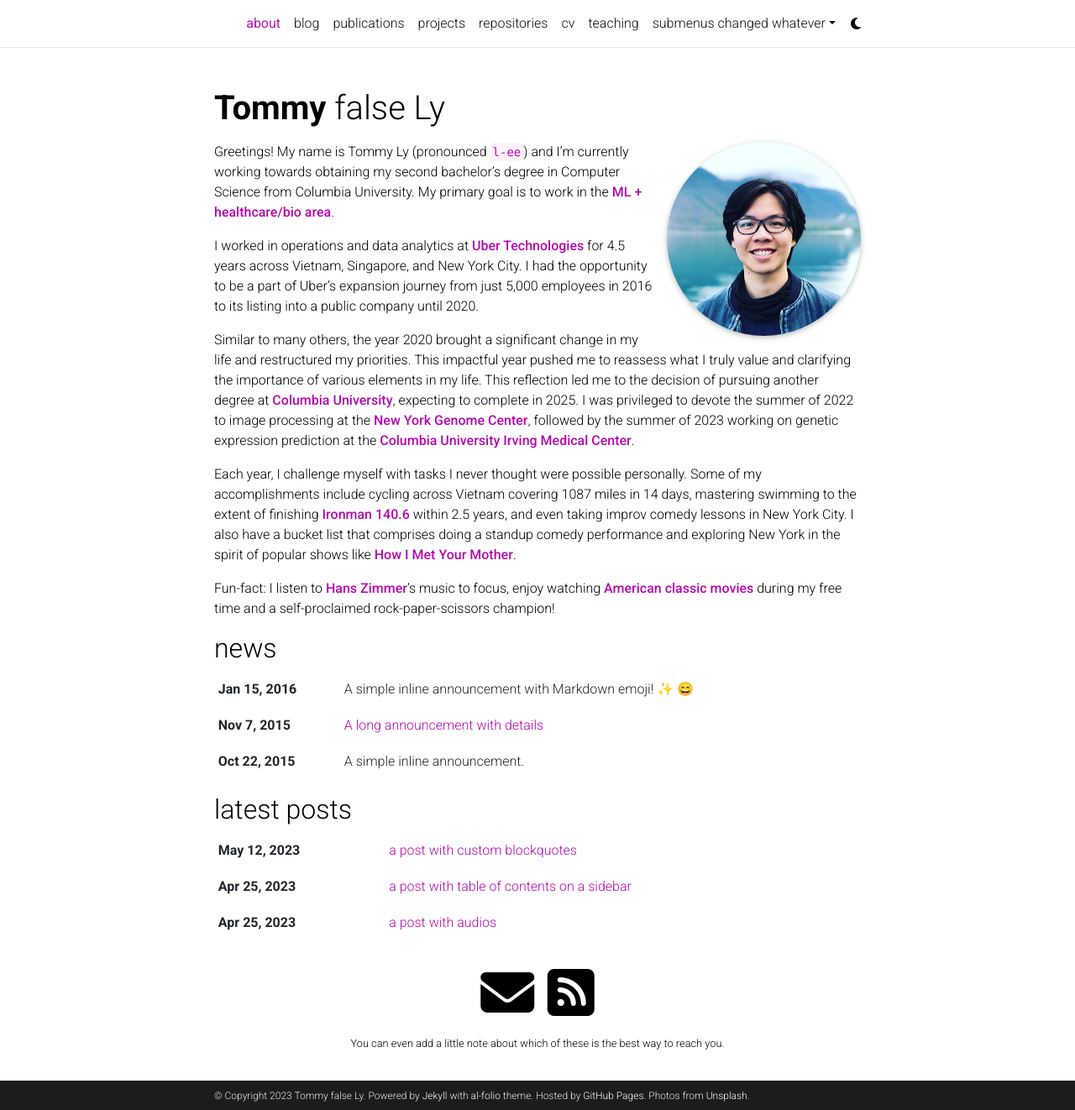
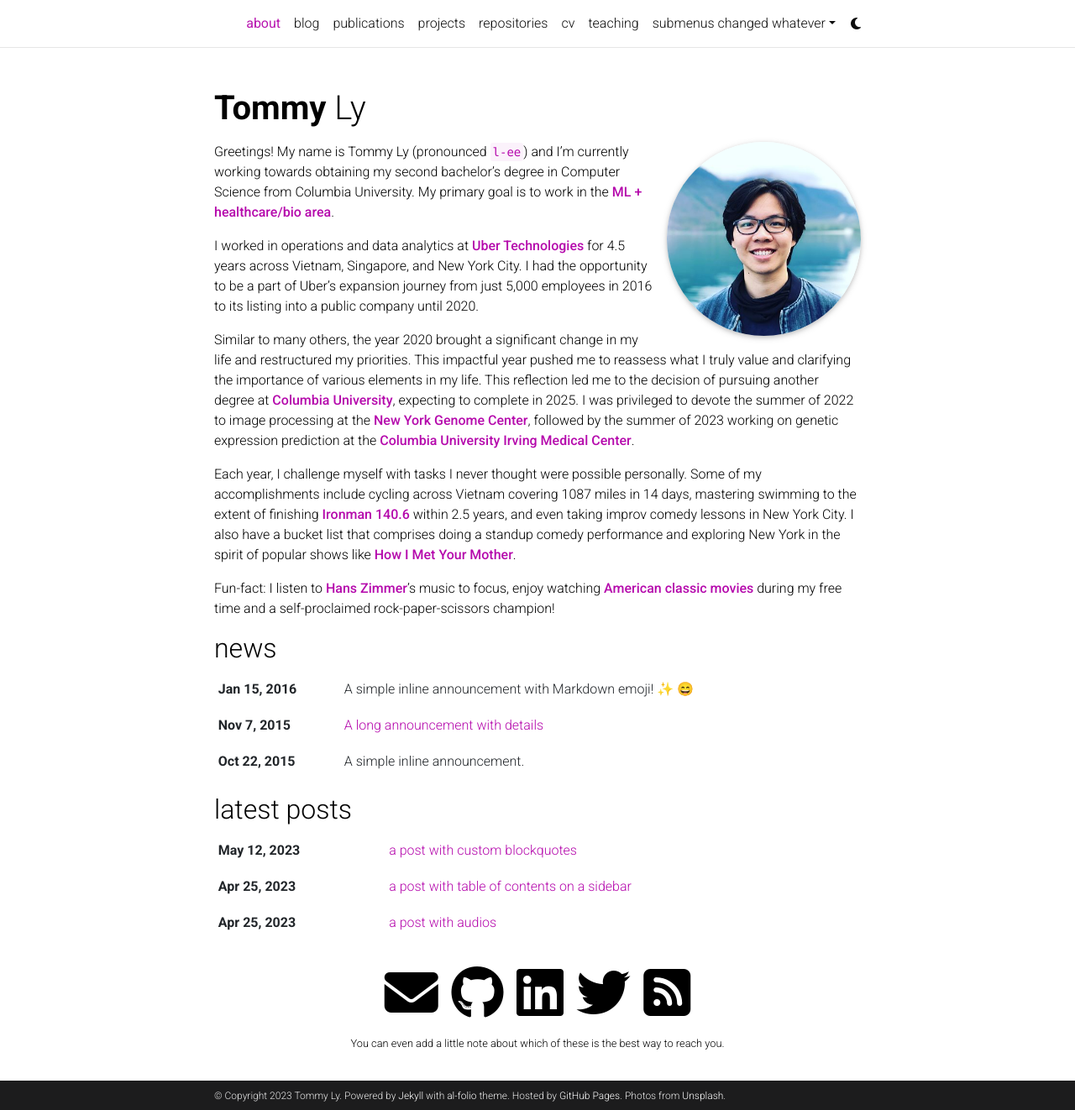
Before and after one commit to tommyly201/tommyly201.github.io, a Jekyll site: the page built from _pages/about.md, in a window 1280 px wide and 1322 px high. Shown: the whole window at 84% size. Built offline with Jekyll 4.4.1, drawn with Linux system fonts in a browser that asks for light colours; full-size pictures stand in for the smaller copies a plugin makes; emoji names are drawn with the system emoji font; comment, search, counter and statistics services are not loaded; a style sheet for code colours, icons or effects is not loaded; some of the changed lines change nothing that is shown.

Commit message:
reconfigure config

```diff
--- a/_config.yml
+++ b/_config.yml
@@ -4,16 +4,16 @@
 
 title: blank # the website title (if blank, full name will be used instead)
 first_name: Tommy
-middle_name: false
+middle_name:
 last_name: Ly
 email: tommy.ly@columbia.edu
 description: > # the ">" symbol means to ignore newlines until "footer_text:"
-  A simple, whitespace theme for academics. Based on [*folio](https://github.com/bogoli/-folio) design.
+  Undergraduate Student in CS @ Columbia
 footer_text: >
   Powered by <a href="https://jekyllrb.com/" target="_blank">Jekyll</a> with <a href="https://github.com/alshedivat/al-folio">al-folio</a> theme.
   Hosted by <a href="https://pages.github.com/" target="_blank">GitHub Pages</a>.
   Photos from <a href="https://unsplash.com" target="_blank">Unsplash</a>.
-keywords: jekyll, jekyll-theme, academic-website, portfolio-website  # add your own keywords or leave empty
+keywords: machine learning, healthcare, biotech  # add your own keywords or leave empty
 
 lang: en # the language of your site (for example: en, fr, cn, ru, etc.)
 icon: ⚛️  # the emoji used as the favicon (alternatively, provide image name in /assets/img/)
@@ -71,11 +71,11 @@
 # Social integration
 # -----------------------------------------------------------------------------
 
-github_username: # your GitHub user name
+github_username: tommyly201 # your GitHub user name
 gitlab_username: # your GitLab user name
-twitter_username: # your Twitter handle
+twitter_username: lymytom20 # your Twitter handle
 mastodon_username: # your mastodon instance+username in the format instance.tld/@username
-linkedin_username: # your LinkedIn user name
+linkedin_username: tommyly20 # your LinkedIn user name
 telegram_username: # your Telegram user name
 scholar_userid: # your Google Scholar ID
 semanticscholar_id: # your Semantic Scholar ID
```
